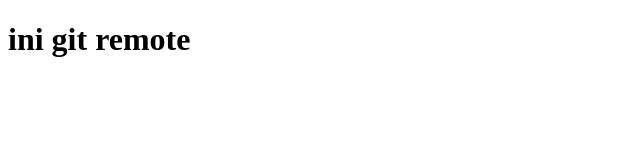
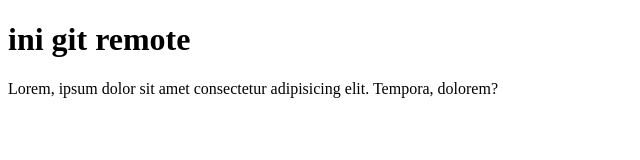
Before and after one commit to Tongkrongan-Online/git-remote-2, a plain HTML site: page index.html in a window 1280 px wide. Shown: the whole page, without its empty margins (0-640 px from the left). Drawn offline with Linux system fonts and the light colour scheme.

Commit message:
menambahkan paragraf

```diff
--- a/index.html
+++ b/index.html
@@ -10,6 +10,7 @@
 
 <body>
     <h1>ini git remote</h1>
+    <p>Lorem, ipsum dolor sit amet consectetur adipisicing elit. Tempora, dolorem?</p>
 </body>
 
 </html>
```
